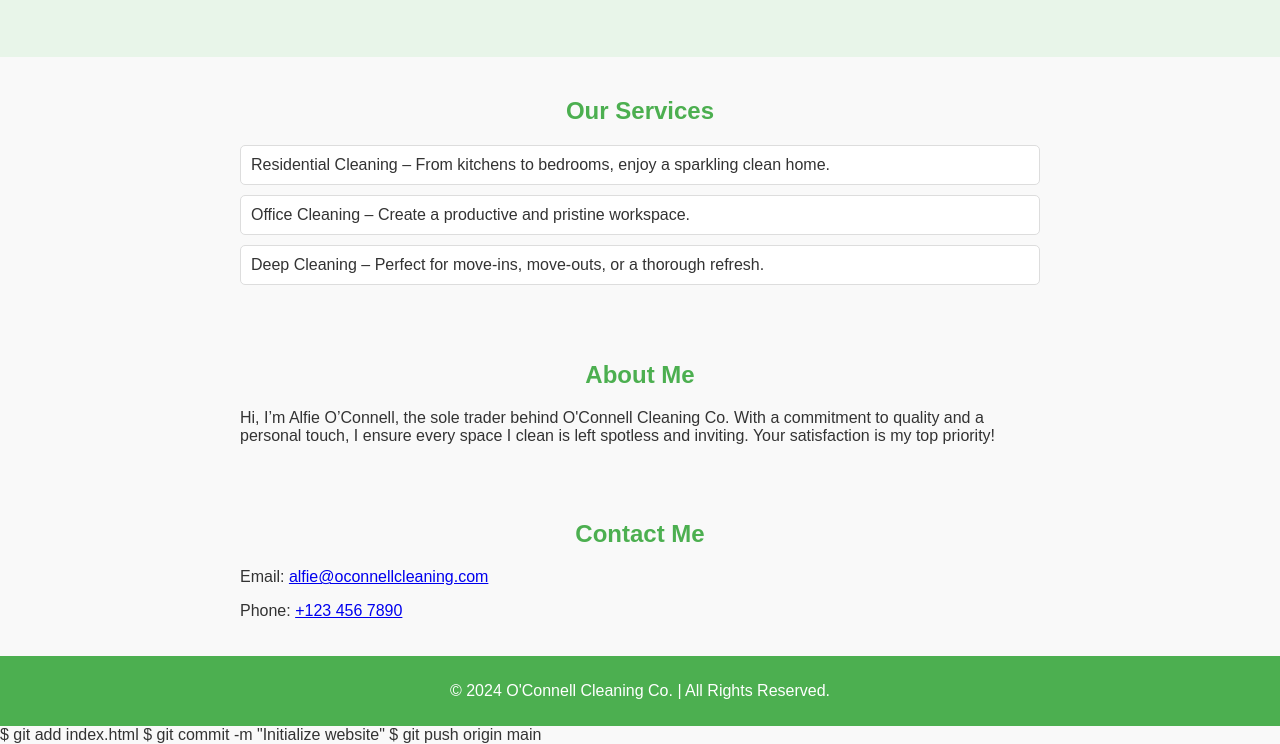
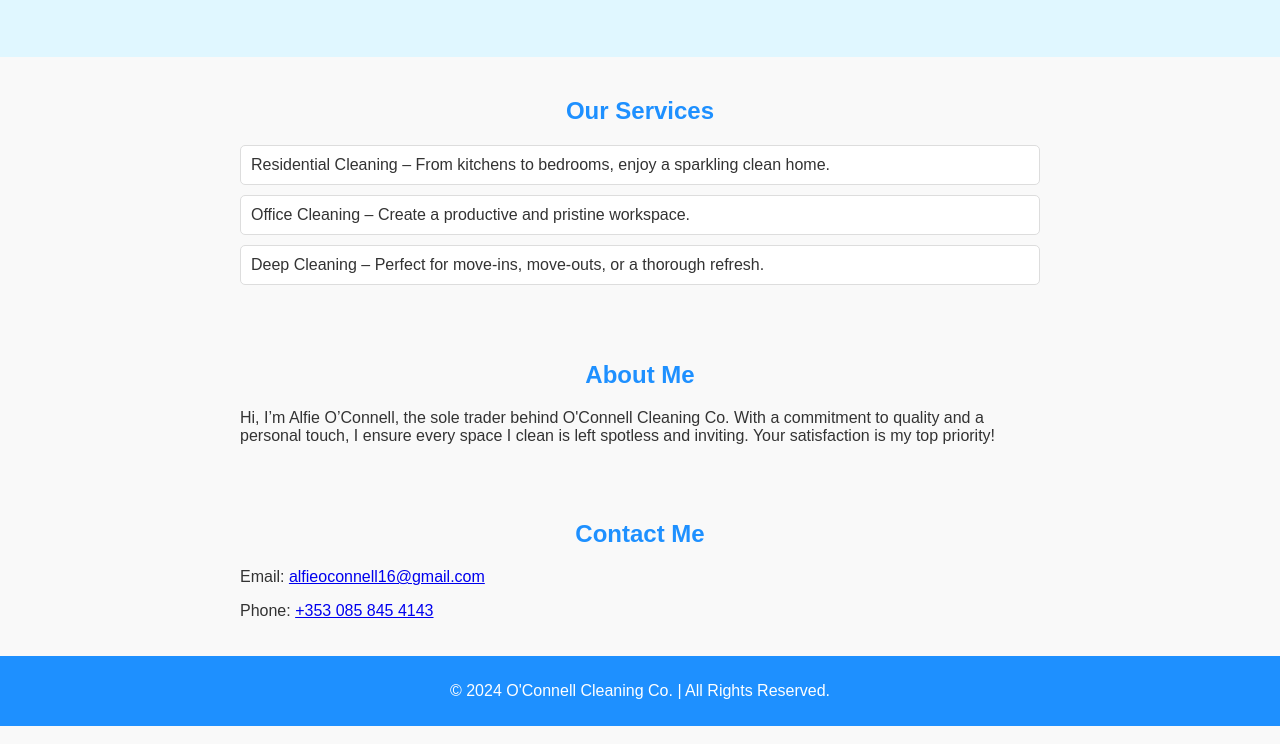
Before and after one commit to AlfieOConnell/O-Connell-Cleaning-Co., a plain HTML site: page index.html in a window 1280 px wide. Shown: the part 342-1086 px from the top of the page. Drawn offline with Linux system fonts and the light colour scheme.

Commit message:
Update index.html

```diff
--- a/index.html
+++ b/index.html
@@ -13,7 +13,7 @@
       color: #333;
     }
     header {
-      background-color: #4CAF50;
+      background-color: #1E90FF;
       color: white;
       padding: 20px;
       text-align: center;
@@ -25,7 +25,7 @@
     nav a {
       margin: 0 15px;
       text-decoration: none;
-      color: #4CAF50;
+      color: #1E90FF;
       font-weight: bold;
     }
     nav a:hover {
@@ -34,7 +34,7 @@
     .hero {
       text-align: center;
       padding: 50px;
-      background-color: #e8f5e9;
+      background-color: #E0F7FF;
     }
     .hero h1 {
       margin: 0;
@@ -51,7 +51,7 @@
     }
     .services h2 {
       text-align: center;
-      color: #4CAF50;
+      color: #1E90FF;
     }
     .services ul {
       list-style: none;
@@ -65,7 +65,7 @@
       border-radius: 5px;
     }
     footer {
-      background-color: #4CAF50;
+      background-color: #1E90FF;
       color: white;
       text-align: center;
       padding: 10px 0;
@@ -108,8 +108,8 @@
 
   <section id="contact" class="services">
     <h2>Contact Me</h2>
-    <p>Email: <a href="mailto:alfie@oconnellcleaning.com">alfie@oconnellcleaning.com</a></p>
-    <p>Phone: <a href="tel:+1234567890">+123 456 7890</a></p>
+    <p>Email: <a href="mailto:alfieoconnell16@gmail.com">alfieoconnell16@gmail.com</a></p>
+    <p>Phone: <a href="tel:+3530858454143">+353 085 845 4143</a></p>
   </section>
 
   <footer>
@@ -117,6 +117,3 @@
   </footer>
 </body>
 </html>
-$ git add index.html
-$ git commit -m "Initialize website"
-$ git push origin main
```
